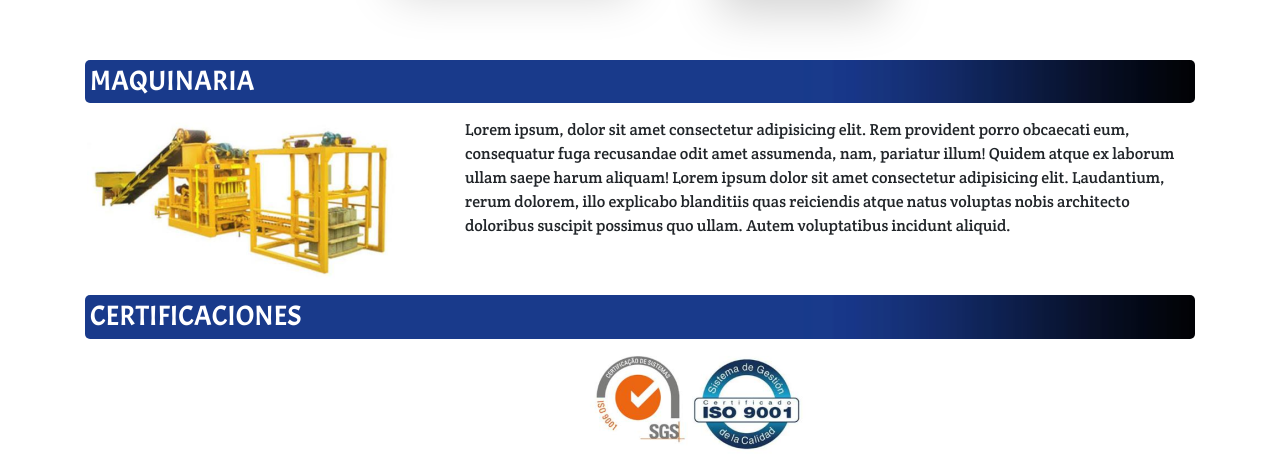
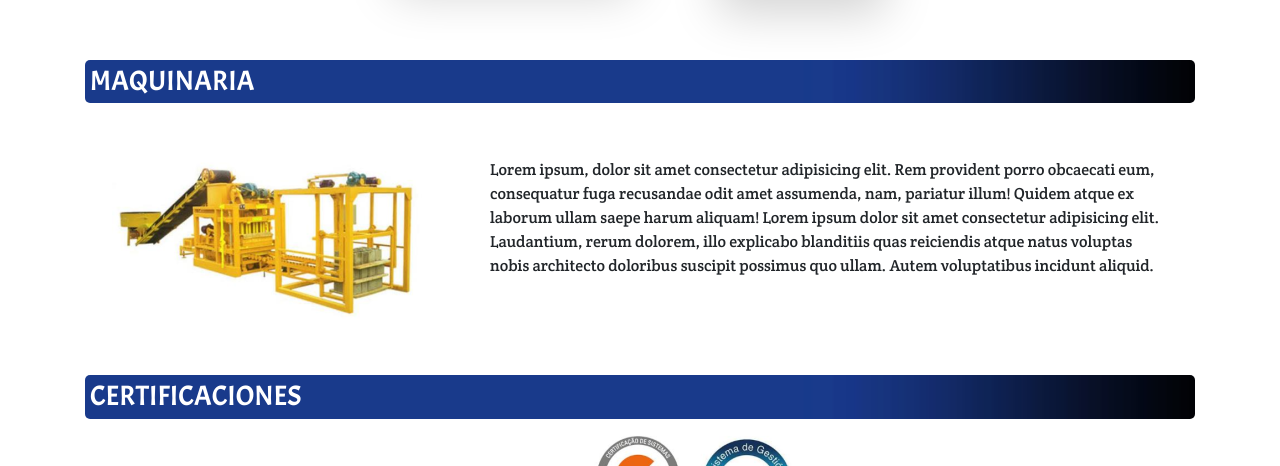
Before and after one commit to AugustCS/raymego, a plain HTML site: page index.html in a window 1280 px wide. Shown: the part 1682-2148 px from the top of the page. Drawn offline with nearby package versions, Linux system fonts and the light colour scheme.

Commit message:
update 2

```diff
--- a/index.html
+++ b/index.html
@@ -132,10 +132,10 @@
             <div class="col-lg-12">
                 <h3>MAQUINARIA</h3>
             </div>
-            <div class="col-lg-4">
+            <div class="col-lg-4" style="padding: 40px;">
                 <img src="img/maquina.png" alt="">
             </div>
-            <div class="col-lg-8">
+            <div class="col-lg-8" style="padding: 40px;">
                 <p>
                     Lorem ipsum, dolor sit amet consectetur adipisicing elit. Rem provident porro obcaecati eum,
                     consequatur fuga recusandae odit amet assumenda, nam, pariatur illum! Quidem atque ex laborum ullam
```
